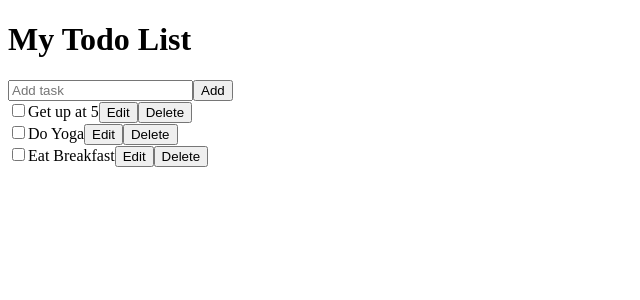
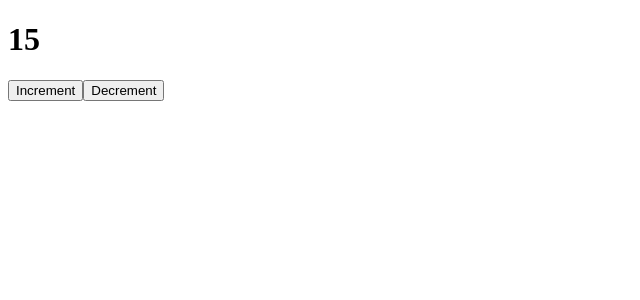
Before and after one commit to siddhanthpranavrao/learn-react-tailwind, a React (Vite) app: page / in a window 1280 px wide. Shown: the top 300 px of the page, without its empty margins (0-640 px from the left). Built offline with nearby package versions, Linux system fonts and the light colour scheme.

Commit message:
Practice

```diff
--- a/src/App.tsx
+++ b/src/App.tsx
@@ -1,167 +1,29 @@
-import { useReducer, useState } from 'react';
+import { useState } from 'react';
 import './App.css';
 
-type Todo = {
-  id: number,
-  text: string,
-  done: boolean
-};
+function App() {
+  const [count, setCount] = useState(15);
 
-let nextId = 3;
-
-const todos: Todo[] = [
-  { id: 1, text: 'Get up at 5', done: false },
-  { id: 2, text: 'Do Yoga', done: false },
-  { id: 3, text: 'Eat Breakfast', done: false },
-];
-
-
-
-type TodoAction = {
-  type: 'add' | 'edit' | 'delete'
-  id: number,
-  text: string,
-  done: boolean
-}
-
-const todoReducer = (todoState: Todo[], action: TodoAction) => {
-  if (action.type === 'add') {
-    return [
-      ...todoState,
-      {
-        id: action.id,
-        text: action.text,
-        done: false
-      }
-    ];
+  const addValue = () => {
+    setCount(count + 1);
+    setCount(count + 1);
+    setCount(count + 1);
+    setCount(count + 1);
   }
 
-  if (action.type === 'edit') {
-    return todoState.map(t => {
-      if (t.id === action.id) {
-        return {
-          id: action.id,
-          text: action.text,
-          done: action.done
-        }
-      }
-      return t;
-    });
+  const subtractValue = () => {
+    setCount(count - 1);
   }
 
-  if (action.type === 'delete') {
-    return todoState.filter(t => {
-      return t.id !== action.id;
-    })
-  }
-
-  return todoState;
-}
-
-
-function App() {
-  const [todoState, dispatch] = useReducer(todoReducer, todos);
-
   return (
-    <>
-      <header>
-        <h1>
-          My Todo List
-        </h1>
-      </header>
-
-      <main>
-        <TodoAdd dispatch={dispatch} />
-        <div>
-          {todoState.map(t => {
-            return <TodoItem key={t.id} todo={t} dispatch={dispatch} />
-          })}
-        </div>
-
-      </main>
-    </>
+    <div>
+      <h1>{count}</h1>
+      <button onClick={addValue}>Increment</button>
+      <button onClick={subtractValue}>Decrement</button>
+    </div>
   )
 
 }
 
-type TodoAddProps = {
-  dispatch: (action: TodoAction) => void
-}
-
-function TodoAdd({ dispatch }: TodoAddProps) {
-  const [newText, setNewText] = useState('');
-  return (
-    <div>
-      <input type="text" placeholder='Add task' value={newText} onChange={(e) => setNewText(e.target.value)} />
-      <button onClick={() => {
-        dispatch({
-          type: 'add',
-          id: ++nextId,
-          text: newText,
-          done: false
-        });
-        setNewText('');
-      }
-      }>Add</button>
-    </div>
-  )
-}
-
-type TodoItemProps = {
-  todo: Todo
-  dispatch: (action: TodoAction) => void
-}
-
-function TodoItem({ todo, dispatch }: TodoItemProps) {
-  const [canEdit, setCanEdit] = useState(false);
-  const [newText, setNewText] = useState(todo.text);
-  const [checked, setChecked] = useState(todo.done);
-
-  return (
-    <div>
-      <input type="checkbox" defaultChecked={checked} onChange={() => {
-        setChecked(!checked);
-        dispatch({
-          type: 'edit',
-          id: todo.id,
-          text: newText,
-          done: !checked
-        });
-
-
-      }} />
-
-      {canEdit ? (
-        <>
-          <input
-            type="text"
-            value={newText}
-            onChange={(e) => setNewText(e.target.value)}
-          />
-          <button onClick={() => {
-            dispatch({
-              type: 'edit',
-              id: todo.id,
-              text: newText,
-              done: todo.done
-            });
-            setCanEdit(false);
-          }}>Save</button>
-        </>
-      ) : (
-        <>
-          <span>{todo.text}</span>
-          <button onClick={() => setCanEdit(!canEdit)}>Edit</button>
-        </>
-      )}
-      <button onClick={() => dispatch({
-        type: 'delete',
-        id: todo.id,
-        text: todo.text,
-        done: todo.done
-      })}>Delete</button>
-    </div>
-  )
-}
 
 export default App
```
